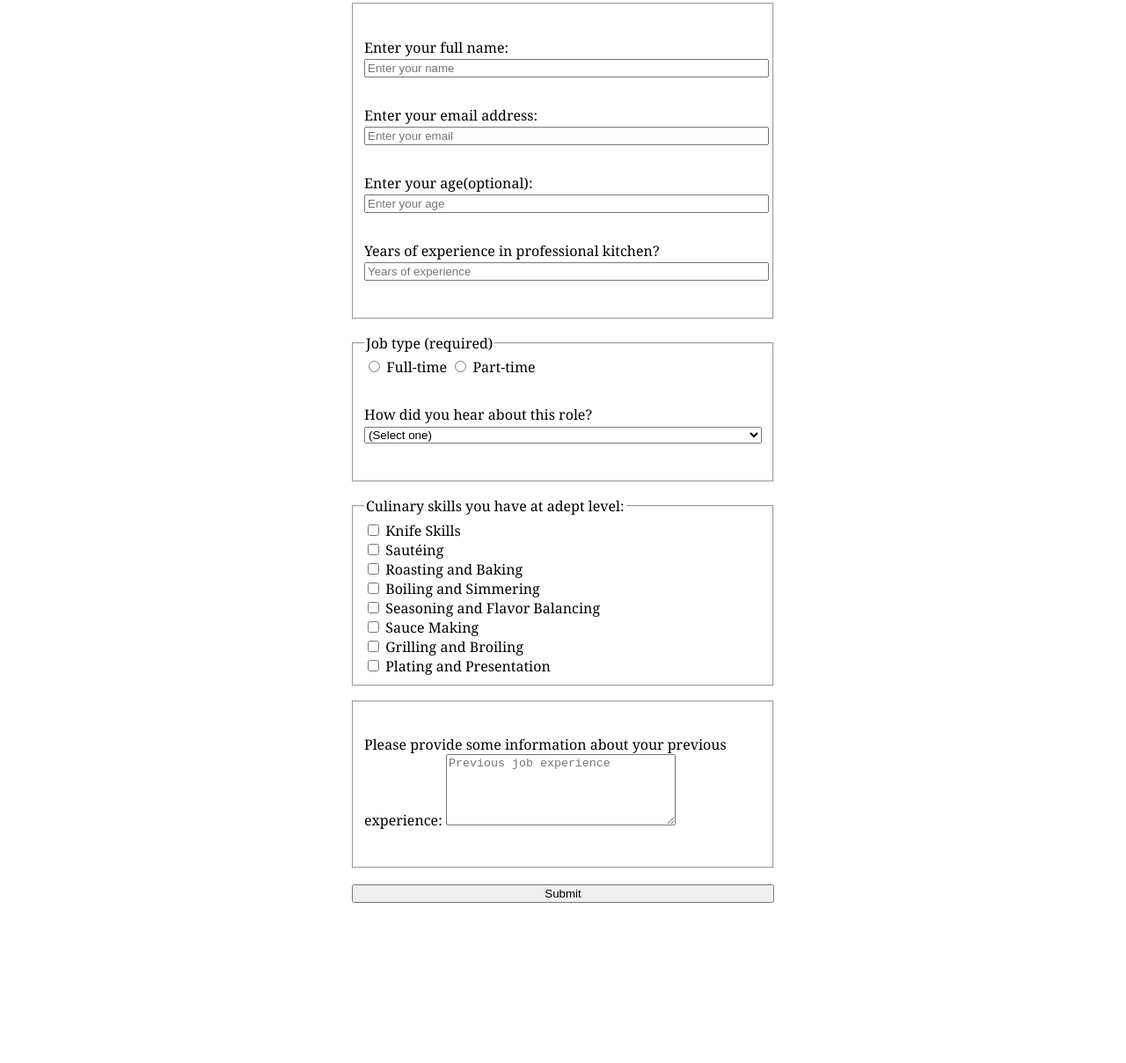
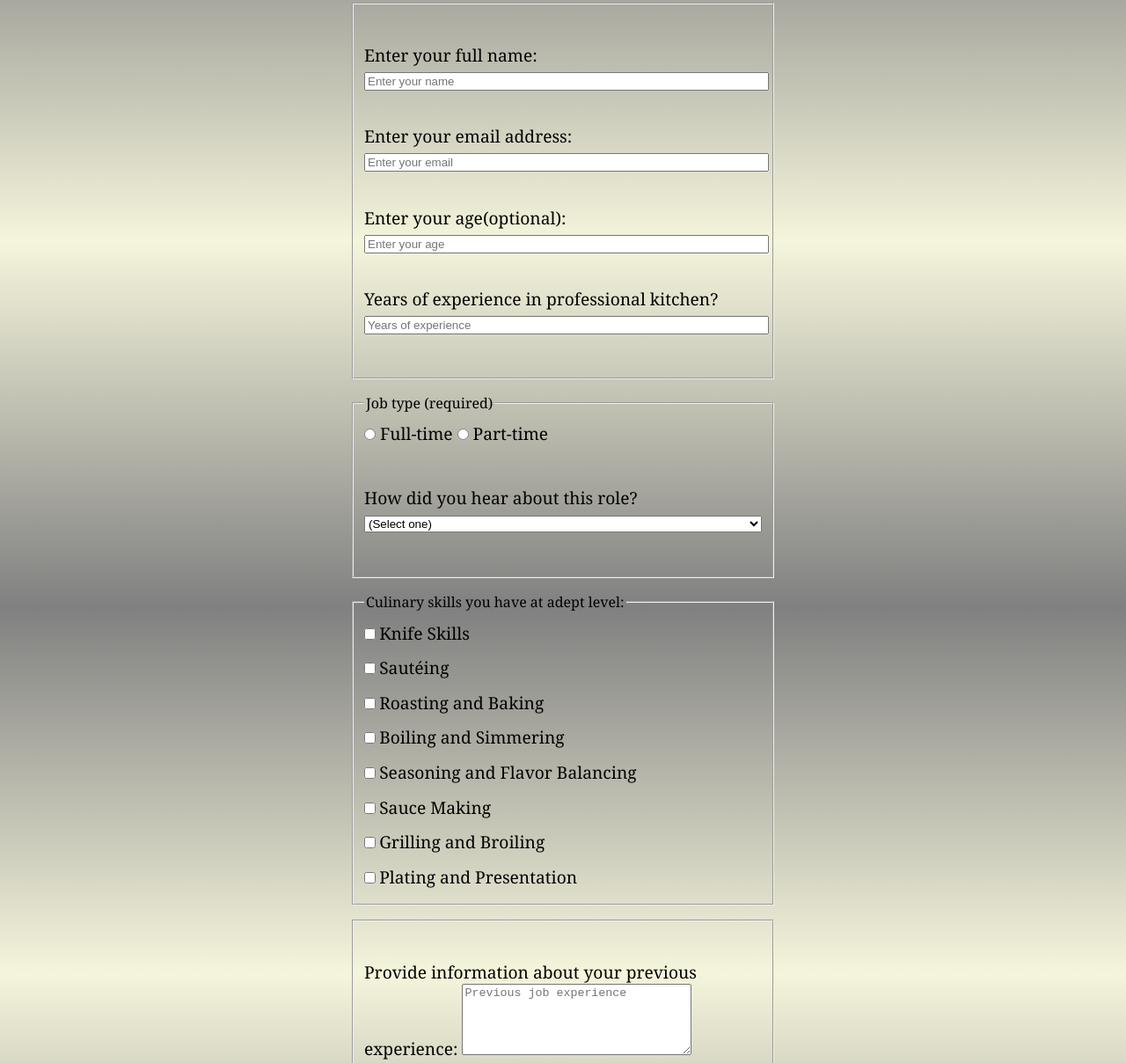
Before and after one commit to mozartdd/surveyFormWebPage, a plain HTML site: page index.html in a window 1280 px wide. Shown: the part 142-1350 px from the top of the page at 88% size. Before the commit the page ends 1168 px from the top, so only its background shows below. Drawn offline with Linux system fonts and the light colour scheme.

Commit message:
simple html/css form (FCC)

```diff
--- a/index.html
+++ b/index.html
@@ -54,7 +54,7 @@
             <label class="set" for="plating">Plating and Presentation</label><br>
         </fieldset>
         <fieldset>
-            <label for="bio">Please provide some information about your previous experience:
+            <label for="bio">Provide information about your previous experience:
                 <textarea name="bio" id="bio" rows="5" cols="30" placeholder="Previous job experience"></textarea>
             </label>
         </fieldset>
--- a/styles.css
+++ b/styles.css
@@ -3,6 +3,7 @@ body {
     width: 100%;
     margin: 0;
     font-family: Georgia, Times, Arial;
+    background: linear-gradient(gray, beige, gray);
 }
 
 h1, p {
@@ -24,10 +25,12 @@ fieldset {
 label {
     display: block;
     margin: 2em 0;
+    font-size: 1.2em;
 }
 
 input, select {
     width: 100%;
+
 }
 
 .inline, .set {
@@ -35,4 +38,5 @@ input, select {
 }
 .checkBox {
     width: auto;
+    margin: 1em 0;
 }
```
